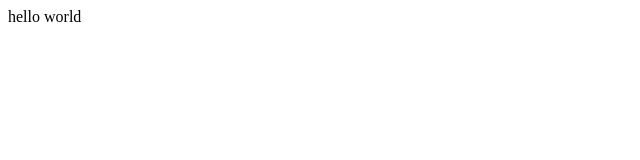
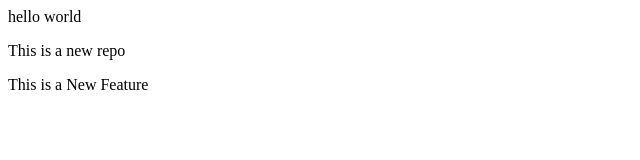
Before and after one commit to Aritrao/localrepo, a plain HTML site: page index.html in a window 1280 px wide. Shown: the whole page, without its empty margins (0-640 px from the left). Drawn offline with Linux system fonts and the light colour scheme.

Commit message:
Adding a New Feature

```diff
--- a/index.html
+++ b/index.html
@@ -1 +1,3 @@
 <p>hello world</p>
+<p>This is a new repo</p>
+<p>This is a New Feature</p>
```
